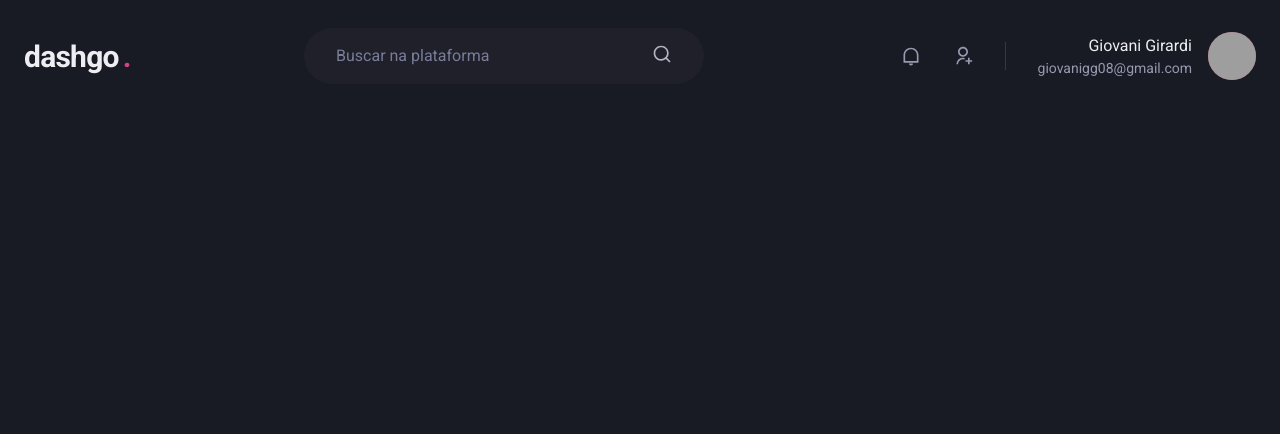
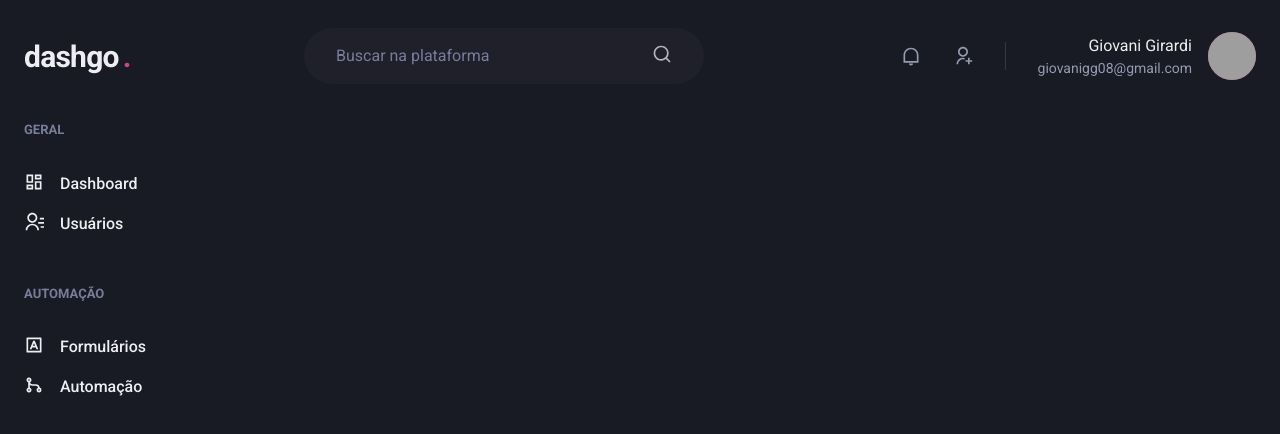
Before and after one commit to giovanigirardi/dashgo, a Next.js app: page /dashboard in a window 1280 px wide. Shown: the top 434 px of the page. Built offline with nearby package versions, Linux system fonts and the light colour scheme; grey boxes are pictures that could not be loaded.

Commit message:
feat: Created sidebar

```diff
--- /dev/null
+++ b/src/components/Sidebar.tsx
@@ -0,0 +1,57 @@
+import {
+  RiContactsLine,
+  RiDashboardLine,
+  RiGitMergeLine,
+  RiInputMethodLine,
+} from "react-icons/ri";
+
+import { Box, Stack, Text, Link, Icon } from "@chakra-ui/react";
+
+const Sidebar = () => {
+  return (
+    <Box as="aside" w="64" mr="8">
+      <Stack spacing="12" align="flex-start">
+        <Box>
+          <Text fontWeight="bold" color="gray.400" fontSize="small">
+            GERAL
+          </Text>
+          <Stack spacing="4" mt="8" align="stretch">
+            <Link display="flex">
+              <Icon as={RiDashboardLine} fontSize="20" />
+              <Text ml="4" fontWeight="medium">
+                Dashboard
+              </Text>
+            </Link>
+            <Link display="flex">
+              <Icon as={RiContactsLine} fontSize="20" />
+              <Text ml="4" fontWeight="medium">
+                Usuários
+              </Text>
+            </Link>
+          </Stack>
+        </Box>
+        <Box>
+          <Text fontWeight="bold" color="gray.400" fontSize="small">
+            AUTOMAÇÃO
+          </Text>
+          <Stack spacing="4" mt="8" align="stretch">
+            <Link display="flex">
+              <Icon as={RiInputMethodLine} fontSize="20" />
+              <Text ml="4" fontWeight="medium">
+                Formulários
+              </Text>
+            </Link>
+            <Link display="flex">
+              <Icon as={RiGitMergeLine} fontSize="20" />
+              <Text ml="4" fontWeight="medium">
+                Automação
+              </Text>
+            </Link>
+          </Stack>
+        </Box>
+      </Stack>
+    </Box>
+  );
+};
+
+export { Sidebar };
--- a/src/pages/dashboard.tsx
+++ b/src/pages/dashboard.tsx
@@ -1,9 +1,16 @@
+import { Flex } from "@chakra-ui/react";
+
 import { Header } from "../components/Header";
+import { Sidebar } from "../components/Sidebar";
 
 export default function Dashboard() {
   return (
-    <>
+    <Flex direction="column" h="100vh">
       <Header />
-    </>
+
+      <Flex w="100%" maxW={1480} my="6" mx="auto" px="6">
+        <Sidebar />
+      </Flex>
+    </Flex>
   );
 }
```
